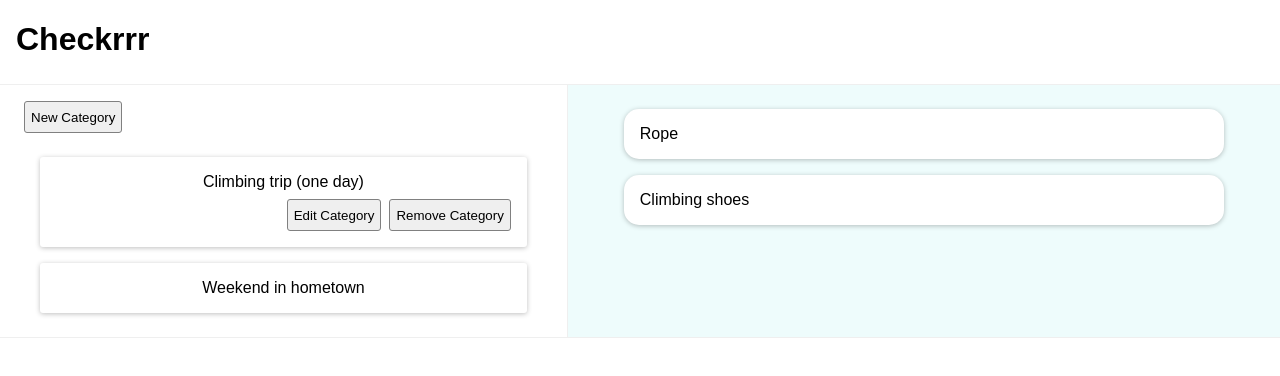
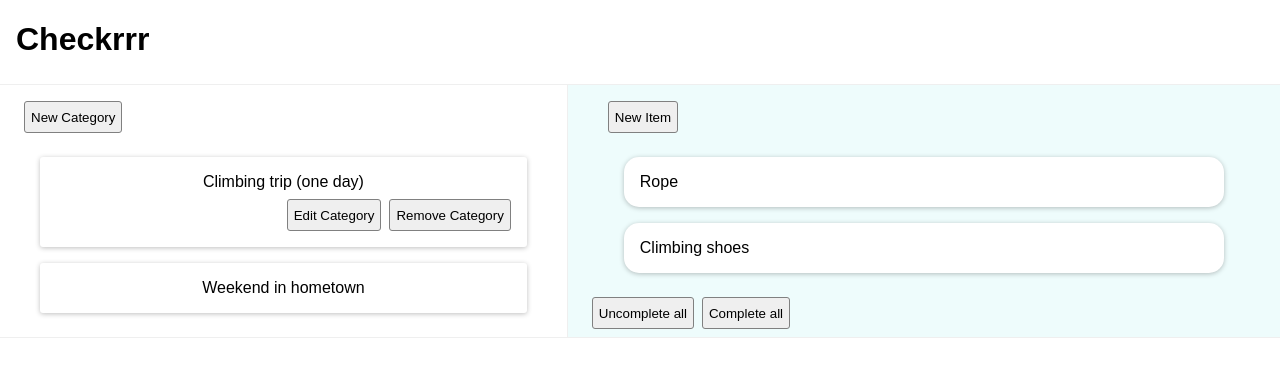
Before and after one commit to svarcpa1/checkrrr-p, a React (Create React App) app: page / in a window 1280 px wide. Both pictures are taken after a click on the item "Climbing trip (one day)". Shown: the top 376 px of the page. Built offline with nearby package versions, Linux system fonts and the light colour scheme.

Commit message:
Restructured Items, CSS bug fix

```diff
--- a/src/App.js
+++ b/src/App.js
@@ -20,49 +20,44 @@ function App() {
 
   const INITIAL_ITEMS = [
     {
-      categoryId: "id_cat_1638476783006",
-      categoryItems: [
-        {
       id: "id_it_1638476783006",
+      categoryID: "id_cat_1638476783006",
       label: "Rope",
       description: "At least 40m",
       isDone: false,
     },
     {
       id: "id_it_1638476783007",
+      categoryID: "id_cat_1638476783006",
       label: "Climbing shoes",
       description: "",
       isDone: false,
     },
-      ],
-    },
-    {
-      categoryId: "id_cat_1638476783007",
-      categoryItems: [
     {
       id: "id_it_1638476783008",
+      categoryID: "id_cat_1638476783007",
       label: "Underwear",
       description: "",
       isDone: false,
     },
     {
       id: "id_it_1638476783009",
+      categoryID: "id_cat_1638476783007",
       label: "Toothbrush",
       description: "",
       isDone: false,
     },
     {
       id: "id_it_1638476783010",
+      categoryID: "id_cat_1638476783007",
       label: "Patience",
       description: "",
       isDone: false,
     },
-      ],
-    },
   ];
 
   const [categories, setCategories] = useState(INITIAL_CATEGORIES);
-  const [items, setItems] = useState(INITIAL_ITEMS);
+  const [items, setItems] = useState([]);
 
   const addCategory = (categoryLabel, categoryDescription) => {
     setCategories((previousState) => {
@@ -79,7 +74,7 @@ function App() {
 
   const filterItems = (categoryID) => {
     let filteredItemsLoc = INITIAL_ITEMS.filter(
-      (i) => i.categoryId === categoryID
+      (i) => i.categoryID === categoryID
     );
     setItems(filteredItemsLoc);
   };
--- a/src/Components/MainContent/Categories/Category.module.css
+++ b/src/Components/MainContent/Categories/Category.module.css
@@ -3,7 +3,7 @@ li.category_card_li {
   width: 100%;
 }
 
-li.category_card_li :hover {
+li.category_card_li:hover {
   background-color: rgb(221, 254, 255);
   cursor: pointer;
 }
--- a/src/Components/MainContent/Categories/CategoryControls.module.css
+++ b/src/Components/MainContent/Categories/CategoryControls.module.css
@@ -7,3 +7,7 @@
   height: 2rem;
   margin-left: 0.5rem;
 }
+
+.button_category_controls:hover {
+  background-color: #bebebe;
+}
--- /dev/null
+++ b/src/Components/MainContent/Items/ItemControls.js
@@ -0,0 +1,23 @@
+import React from "react";
+
+import Button from "../../UI/Button";
+
+import styles from "./ItemControls.module.css";
+
+const ItemControls = (props) => {
+  //return list of categories
+  return (
+    <div>
+      <Button
+        className={styles.button_item_controls}
+        text="Uncomplete all"
+      ></Button>
+      <Button
+        className={styles.button_item_controls}
+        text="Complete all"
+      ></Button>
+    </div>
+  );
+};
+
+export default ItemControls;
--- /dev/null
+++ b/src/Components/MainContent/Items/ItemControls.module.css
@@ -0,0 +1,5 @@
+.button_item_controls {
+  height: 2rem;
+  margin-left: 0.5rem;
+  margin-bottom: 0.5rem;
+}
--- a/src/Components/MainContent/Items/ItemList.js
+++ b/src/Components/MainContent/Items/ItemList.js
@@ -3,6 +3,8 @@ import React from "react";
 import Item from "./Item";
 
 import styles from "./ItemList.module.css";
+import Button from "../../UI/Button";
+import ItemControls from "./ItemControls";
 
 const ItemList = (props) => {
   const PLACEHOLDER = "No item added";
@@ -13,8 +15,10 @@ const ItemList = (props) => {
 
   //return list of items
   return (
+    <React.Fragment>
+      <Button text="New Item" className={styles.new_item_button}></Button>
       <ul>
-      {props.listOfFilteredItems[0].categoryItems.map((i) => (
+        {props.listOfFilteredItems.map((i) => (
           <Item
             key={i.id}
             label={i.label}
@@ -23,6 +27,8 @@ const ItemList = (props) => {
           ></Item>
         ))}
       </ul>
+      <ItemControls></ItemControls>
+    </React.Fragment>
   );
 };
 
--- a/src/Components/MainContent/Items/ItemList.module.css
+++ b/src/Components/MainContent/Items/ItemList.module.css
@@ -0,0 +1,5 @@
+.new_item_button {
+  margin-top: 1rem;
+  margin-left: 1.5rem;
+  height: 2rem;
+}
--- a/src/Components/UI/ErrorModal.module.css
+++ b/src/Components/UI/ErrorModal.module.css
@@ -11,7 +11,7 @@
   border-bottom: 1px solid #ccc;
   padding: 1rem;
   margin: 0;
-  background: white;
+  background: rgb(245, 152, 152);
 }
 
 .modal .content {
```
Also changed, not shown: src/Components/MainContent/Items/AddItemModal.js (added, +50 -0 lines), src/Components/MainContent/Items/AddItemModal.module.css (added). Lines whose indentation alone changed are shown as unchanged.
